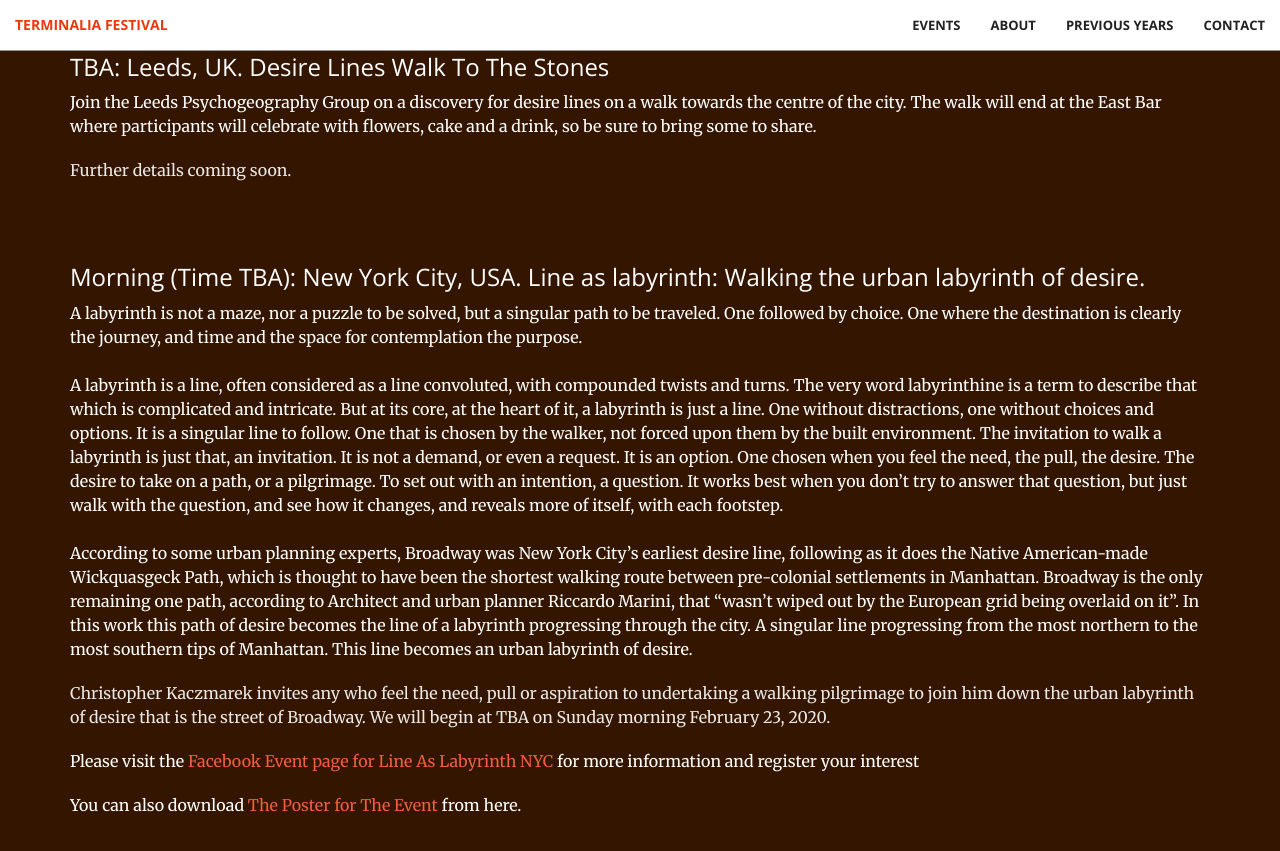
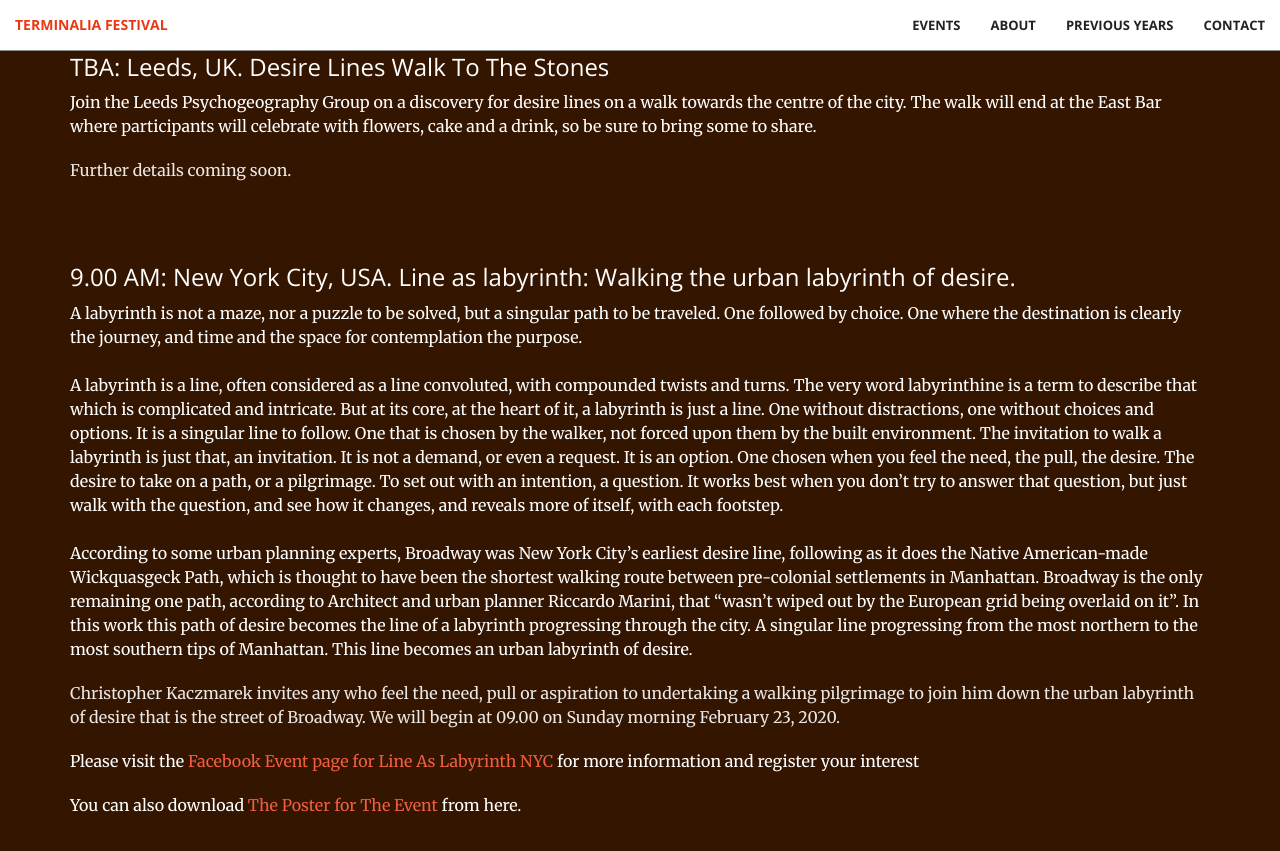
Before and after one commit to timwaters/terminalia, a Jekyll site: the page built from index.html, in a window 1280 px wide and 900 px high, scrolled down 1769 px. Shown: the top 851 px of the window. Built offline with Jekyll 4.4.1, drawn with Linux system fonts in a browser that asks for light colours.

Commit message:
update nyc time

```diff
--- a/_includes/events.html
+++ b/_includes/events.html
@@ -32,7 +32,7 @@
 
         <div class="col-lg-12 col-lg-offset-0 text-left event">
 
-          <h3>Morning (Time TBA): New York City, USA. Line as labyrinth: Walking the urban labyrinth of desire. </h3>
+          <h3>9.00 AM: New York City, USA. Line as labyrinth: Walking the urban labyrinth of desire. </h3>
 
 
           <p class="text">
@@ -49,7 +49,7 @@
 
           </p>
           <p class="text-faded">
-            Christopher Kaczmarek invites any who feel the need, pull or aspiration to undertaking a walking pilgrimage to join him down the urban labyrinth of desire that is the street of Broadway. We will begin at TBA on Sunday morning February 23, 2020.
+            Christopher Kaczmarek invites any who feel the need, pull or aspiration to undertaking a walking pilgrimage to join him down the urban labyrinth of desire that is the street of Broadway. We will begin at 09.00 on Sunday morning February 23, 2020.
           </p>
           <p>Please visit the <a href="https://www.facebook.com/events/2541887899403442/">Facebook Event page for Line As Labyrinth NYC</a> for more information and register your interest</p>
           <p>You can also download <a href="/pdf/terminus-walk-poster-proof3.pdf">The Poster for The Event</a> from here.</p>
```
